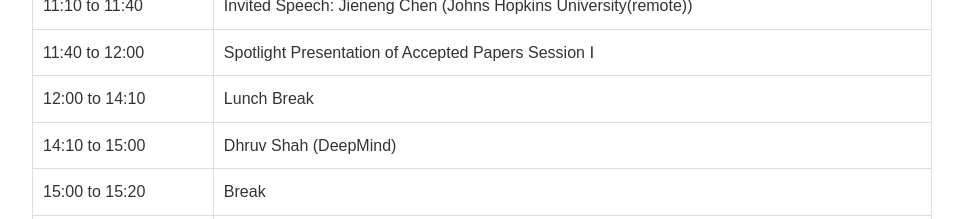
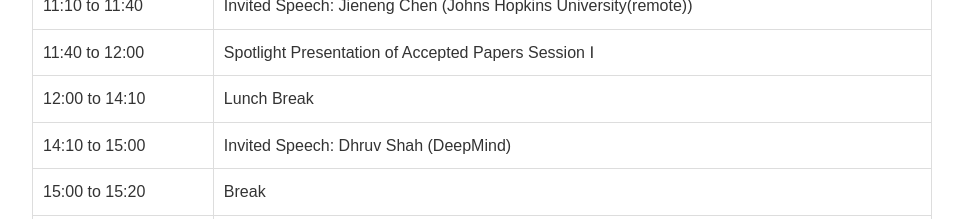
Before and after one commit to EmbodiedCity/iclr25-workshop, a plain HTML site: page index.html in a window 1280 px wide. Shown: the part 2460-2679 px from the top of the page, without its empty margins (158-1121 px from the left). Drawn offline with Linux system fonts and the light colour scheme.

Commit message:
Update index.html

```diff
--- a/index.html
+++ b/index.html
@@ -238,7 +238,7 @@
             </tr>
             <tr>
                 <td>14:10 to 15:00</td>
-                <td>Dhruv Shah (DeepMind)</td>
+                <td>Invited Speech: Dhruv Shah (DeepMind)</td>
             </tr>
             <tr>
                 <td>15:00 to 15:20</td>
```
